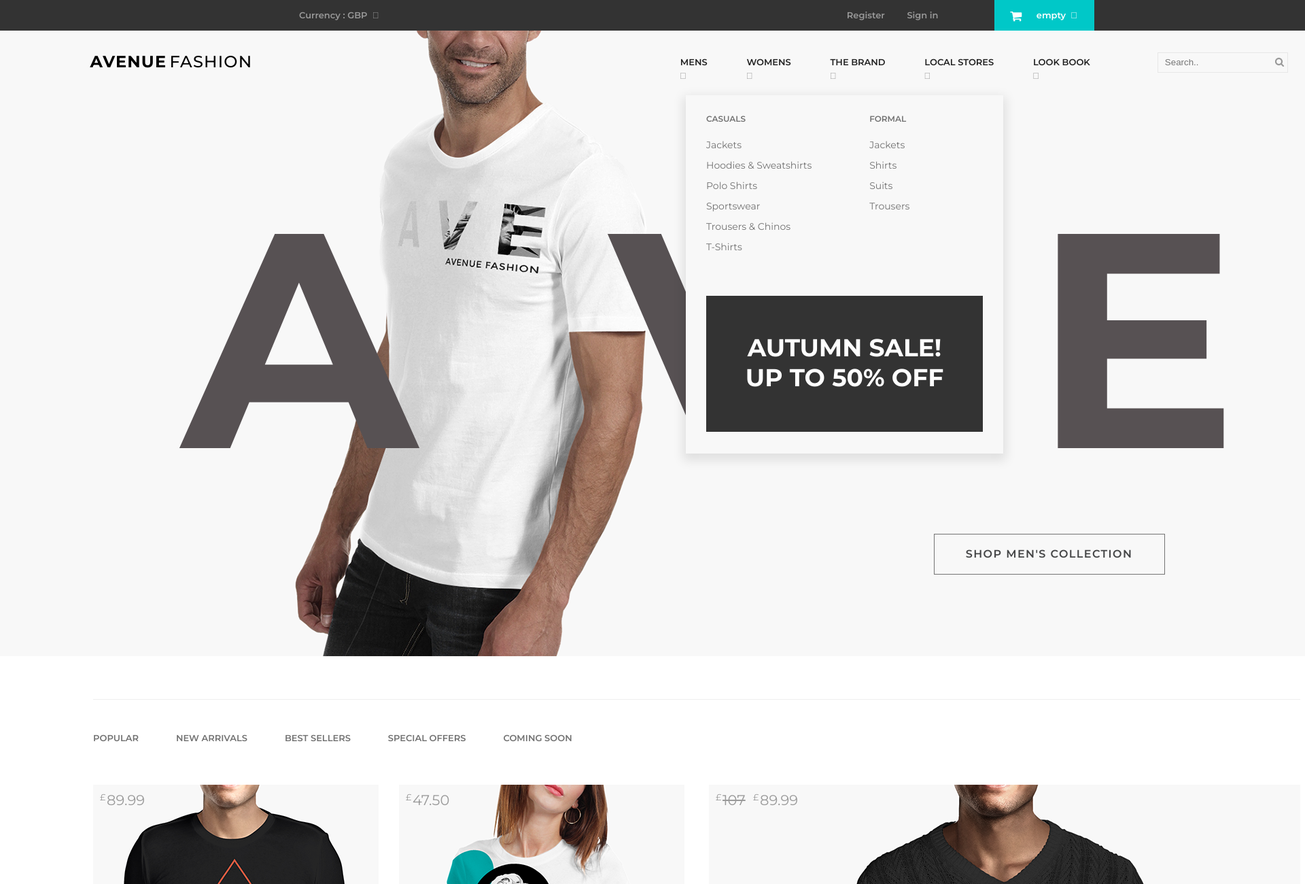
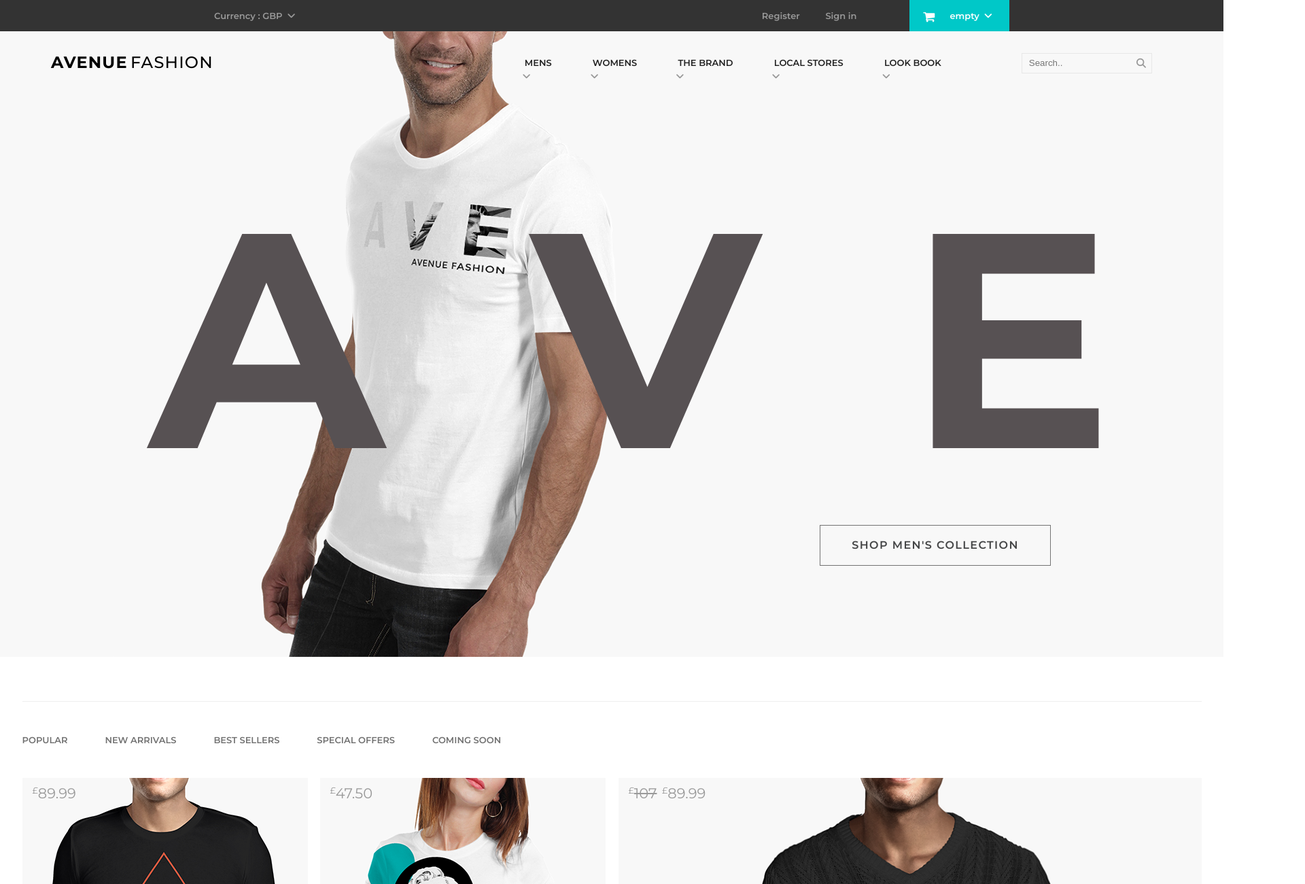
Before and after one commit to leminam/ave, a plain HTML site: page index.html in a window 1280 px wide. Shown: the top 1300 px of the page at 68% size, 1920 px wide, since content can reach past the window. Drawn offline with Linux system fonts and the light colour scheme.

Commit message:
update index page

```diff
--- a/index.html
+++ b/index.html
@@ -6,30 +6,37 @@
 <link href="main_ave.css" rel="stylesheet" type="text/css">
 <link href="https://fonts.googleapis.com/css?family=Montserrat:300,400,500,600,700" rel="stylesheet">
 <link href="https://fonts.googleapis.com/css?family=Roboto:300,400,500,600,700" rel="stylesheet">
+<link rel="stylesheet" href="https://github.com/FortAwesome/Font-Awesome/blob/master/css/font-awesome.css" rel="stylesheet">
 </head>
 <body>
 <div class="l-layout">
  <div class="header">
     <div class="header__top">
+      <div class="header__top-options">
+        <div class="header__top-currency">
+          <a class="header__top-link" href="index.html"><span class="header__top-text">Currency : GBP</span></a>
+        </div>
         <div class="header__top-wrapper">
-        <div class="header__top-money"><a class="header__top-link" href="index.html">Currency : GBP &nbsp;</a></div>
-         <div class="header__top-union">
-          <div class="header__top-reg">
+          <div class="header__top-actions">
             <a class="header__top-link" href="index.html">Register</a>
           </div>
-         <div class="header__top-sign">
+          <div class="header__top-actions">
             <a class="header__top-link" href="index.html">Sign in</a>
          </div>
          <div class="header__top-cart">
-          <a class="header__top-link header__top-link_cart" href="index.html"><img class="header__top-img" src="img/icons/cart.png"><span class="header__top-empty">empty &nbsp;</span></a>
+           <a class="header__top-link header__top-link_cart" href="index.html">
+             <img class="header__top-img" src="img/icons/cart.png"><span class="header__top-empty">empty</span>
+          </a>
          </div>
         </div>
       </div>
     </div>
     <div class="menu">
      <div class="menu__top">
-       <div class="menu__logo"><span class="menu__logo-text menu__logo-text_bold">Avenue</span> <span class="menu__logo-text">Fashion</span>
+       <div class="menu__logo">
+         <span class="menu__logo-text menu__logo-text_bold">Avenue</span> <span class="menu__logo-text">Fashion</span>
        </div>
+       <div class="menu__nav-wrapper">
          <div class="menu__nav">
            <div class="menu__nav-list"><a href="index.html" class="menu__nav-link">Mens</a></div>
            <div class="menu__nav-list"><a href="index.html" class="menu__nav-link">Womens</a></div>
@@ -39,7 +46,8 @@
          </div>
          <div class="menu__search">
            <input type="text" placeholder="Search..">
-          <img class="menu__search-img" src="img/icons/search.png">
+           <button class="menu__search-button" type="submit"></button>
+         </div>
        </div>
      </div>
       <div class="menu__submenu">
@@ -65,13 +73,11 @@
             <span class="menu__submenu-sale">Autumn sale!</span><span class="menu__submenu-sale">up to 50% off</span>
         </div>
       </div>
+      <div class="menu__letter">
+        <span class="menu__letter-name">A V E</span>
+      </div>
       <div class="menu__mens-wrapper">
         <a class="menu__mens-link" href="index.html"><div class="menu__mens"><span class="menu__mens-text">Shop men's collection</span></div></a>
-      </div>
-      <div class="menu__letter">
-        <span class="menu__letter-item">A</span>
-        <span class="menu__letter-item">v</span>
-        <span class="menu__letter-item">e</span>
       </div>
   </div>
  </div>
@@ -95,7 +101,9 @@
                   <a class="collection__lookbook-link" href="index.html"><span class="collection__lookbook-button collection__lookbook-button_compare"></span></a>
                 </div>
             </div>
+            <div class="collection__lookbook-cost">
               <span class="collection__lookbook-price collection__lookbook-price_sup">£</span><span class="collection__lookbook-price">89.99</span>
+            </div>
             <a class="collection__lookbook-link" href="index.html"><img class="collection__lookbook-img" src="img/lookbook1.png"></a>
           </div>
           <div class="collection__lookbook-item">
@@ -108,7 +116,9 @@
                   <a class="collection__lookbook-link" href="index.html"><span class="collection__lookbook-button collection__lookbook-button_compare"></span></a>
                 </div>
             </div>
+            <div class="collection__lookbook-cost">
               <span class="collection__lookbook-price collection__lookbook-price_sup">£</span><span class="collection__lookbook-price">47.50</span>
+            </div>
             <a class="collection__lookbook-link" href="index.html"><img class="collection__lookbook-img" src="img/lookbook2.png"></a>
           </div>
           <div class="collection__lookbook-item">
@@ -121,7 +131,9 @@
                   <a class="collection__lookbook-link" href="index.html"><span class="collection__lookbook-button collection__lookbook-button_compare"></span></a>
                 </div>
             </div>
+            <div class="collection__lookbook-cost">
               <span class="collection__lookbook-price collection__lookbook-price_sup">£</span><span class="collection__lookbook-price">69.95</span>
+            </div>
             <a class="collection__lookbook-link" href="index.html"><img class="collection__lookbook-img" src="img/lookbook4.png"></a>
           </div>
         </div>
@@ -136,8 +148,10 @@
                   <a class="collection__lookbook-link" href="index.html"><span class="collection__lookbook-button collection__lookbook-button_compare"></span></a>
                 </div>
             </div>
-              <span class="collection__lookbook-price collection__lookbook-price_sup">£</span><span class="collection__lookbook-price collection__lookbook-price_line">107</span>
-                <span class="collection__lookbook-price collection__lookbook-price_sup collection__lookbook-price_sign">£</span><span class="collection__lookbook-price collection__lookbook-price_better">89.99</span>
+            <div class="collection__lookbook-cost">
+              <span class="collection__lookbook-price collection__lookbook-price_sup">£</span><span class="collection__lookbook-price collection__lookbook-price_discount">107</span>
+              <span class="collection__lookbook-price collection__lookbook-price_sup">&nbsp;£</span><span class="collection__lookbook-price">89.99</span>
+            </div>
             <a class="collection__lookbook-link" href="index.html"><img class="collection__lookbook-img" src="img/lookbook3.png"></a>
           </div>
           <div class="collection__lookbook-item">
@@ -150,7 +164,9 @@
                   <a class="collection__lookbook-link" href="index.html"><span class="collection__lookbook-button collection__lookbook-button_compare"></span></a>
                 </div>
             </div>
+            <div class="collection__lookbook-cost">
               <span class="collection__lookbook-price collection__lookbook-price_sup">£</span><span class="collection__lookbook-price">29.95</span>
+            </div>
             <a class="collection__lookbook-link" href="index.html"><img class="collection__lookbook-img" src="img/lookbook5.png"></a>
           </div>
           <div class="collection__lookbook-item">
@@ -163,14 +179,18 @@
                   <a class="collection__lookbook-link" href="index.html"><span class="collection__lookbook-button collection__lookbook-button_compare"></span></a>
                 </div>
             </div>
+            <div class="collection__lookbook-cost">
               <span class="collection__lookbook-price collection__lookbook-price_sup">£</span><span class="collection__lookbook-price">34.79</span>
+            </div>
             <a class="collection__lookbook-link" href="index.html"><img class="collection__lookbook-img" src="img/lookbook6.png"></a>
           </div>
         </div>
      </div>
  </div>
   <div class="lookbook">
-    <div class="lookbook__item lookbook__item_mens">
+    <div class="lookbook__item">
+      <img class="lookbook__item-img" src="img/mens-lookbook.png">
+        <div class="lookbook__item-text">
           <div class="lookbook__item-wrapper">
             <span class="lookbook__item-title lookbook__item-title_bold">men’s</span><span class="lookbook__item-title">lookbook</span>
           </div>
@@ -179,7 +199,10 @@
           </div>
           <a class="lookbook__item-link" href="index.html"><div class="lookbook__item-botton">view now</div></a>
         </div>
-    <div class="lookbook__item lookbook__item_womens">
+    </div>
+    <div class="lookbook__item">
+      <img class="lookbook__item-img" src="img/womens-lookbook.png">
+        <div class="lookbook__item-text">
           <div class="lookbook__item-wrapper">
             <span class="lookbook__item-title lookbook__item-title_bold">women’s</span><span class="lookbook__item-title">lookbook</span>
           </div>
@@ -188,14 +211,6 @@
           </div>
           <a class="lookbook__item-link" href="index.html"><div class="lookbook__item-botton">view now</div></a>
         </div>
-    <div class="lookbook__item lookbook__item_your">
-      <div class="lookbook__item-wrapper">
-        <span class="lookbook__item-title lookbook__item-title_bold">your</span><span class="lookbook__item-title">lookbook</span>
-      </div>
-      <div class="lookbook__item-wrapper">
-        <span class="lookbook__item-description">See an item you like and click the  button to add it to your lookbook where you can create your own perfect look. It’s like your own boutique!</span>
-      </div>
-      <a class="lookbook__item-link" href="index.html"><div class="lookbook__item-botton">view now</div></a>
     </div>
   </div>
   <div class="footer">
--- a/main_ave.css
+++ b/main_ave.css
@@ -9,7 +9,7 @@ time, mark, audio, video, span {
 }
 .l-layout {
   margin: 0 auto;
-  min-width: 2050px;
+  min-width: 1800px;
 }
 .header {
   font-family: 'Montserrat', sans-serif;
@@ -23,25 +23,27 @@ time, mark, audio, video, span {
   top: 0px;
   line-height: 45px;
 }
-.header__top-wrapper {
+.header__top-options {
   margin: 0 auto;
   width: 1170px;
 }
-.header__top-money {
+.header__top-currency {
   display: inline-block;
 }
-.header__top-union {
+.header__top-text::after {
+  content: "\f107";
+  font-family: FontAwesome;
+  color: #999999;
+  font-size: 14px;
+  padding-left: 7px;
+}
+.header__top-wrapper {
   float: right;
 }
-.header__top-reg {
+.header__top-actions {
   display: inline-block;
   text-align: left;
-  width: 85px;
-}
-.header__top-sign {
-  display: inline-block;
-  text-align: left;
-  width: 125px;
+  width: 90px;
 }
 .header__top-cart {
   background-color: #00c8c8;
@@ -50,6 +52,7 @@ time, mark, audio, video, span {
   display: inline-block;
   text-align: right;
   cursor: pointer;
+  margin-left: 30px;
 }
 .header__top-link {
   color: #999999;
@@ -59,12 +62,19 @@ time, mark, audio, video, span {
   color: white;
 }
 .header__top-empty {
-  padding: 0 25px 0 25px;
+  padding: 0 25px 0 15px;
+}
+.header__top-empty::after {
+  content: "\f107";
+  font-family: FontAwesome;
+  color: white;
+  font-size: 14px;
+  padding-left: 7px;
 }
 .header__top-img {
   position: relative;
   top: 7px;
-  left: 5px;
+  left: -5px;
 }
 .menu {
   background-color: #f8f8f8;
@@ -72,12 +82,12 @@ time, mark, audio, video, span {
   background-repeat: no-repeat;
   background-position: 20% 0;
   height: 920px;
+  margin-bottom: 65px;
 }
 .menu__top {
   line-height: 92px;
-  display: flex;
   margin: 0 auto;
-  width: 1785px;
+  width: 1650px;
 }
 .menu__logo-text {
   font-size: 24px;
@@ -86,11 +96,15 @@ time, mark, audio, video, span {
   letter-spacing: 1.2px;
 }
 .menu__logo {
-  flex: 1 1 245px;
-  justify-content: flex-end;
+  float: left;
+  display: inline-block;
 }
 .menu__logo-text_bold {
   font-weight: 700;
+}
+.menu__nav-wrapper {
+display: flex;
+justify-content: flex-end;
 }
 .menu__nav {
   text-transform: uppercase;
@@ -98,18 +112,24 @@ time, mark, audio, video, span {
   font-weight: 600;
   font-size: 13px;
   display: flex;
-  flex: 1 1 953px;
-  justify-content: flex-end;
 }
 .menu__nav-list {
-  margin-left: 48px;
+  margin-right: 48px;
+  position: relative;
 }
 .menu__nav-list::before {
-  content: "";
+  content: "\f107";
+  font-family: FontAwesome;
   color: #989898;
   position: relative;
   top: 20px;
   left: 9px;
+  font-size: 14px;
+}
+.menu__nav-list:hover .menu__submenu {
+  position: absolute;
+  display: block;
+  z-index: 3;
 }
 .menu__nav-link {
   text-decoration: none;
@@ -121,6 +141,21 @@ time, mark, audio, video, span {
 .menu__nav-link:hover {
   color: #00c8c8;
 }
+.menu__search-button {
+  position: relative;
+  top: 1px;
+  right: 33px;
+  cursor: pointer;
+  background-color: #f8f8f8;
+  border: none;
+  outline: none;
+}
+.menu__search-button:before {
+  content: "\f002";
+  font-family: FontAwesome;
+  color: #989898;
+  font-size: 14px;
+}
 input[type="text"] {
   background-color: #f8f8f8;
   width: 170px;
@@ -128,7 +163,7 @@ input[type="text"] {
   border: 1px solid #e7e7e7;
   color: #989898;
   padding: 0 10px 0 10px;
-  margin-left: 99px;
+  margin-left: 70px;
 }
 input[type="text"]:focus::-webkit-input-placeholder {
   color: transparent;
@@ -136,22 +171,11 @@ input[type="text"]:focus::-webkit-input-placeholder {
 input[type="text"]:focus {
   outline: none;
 }
-.menu__search {
-  flex: 1 1 177px;
-}
-.menu__search-img {
-  position: relative;
-  top: 5px;
-  right: 25px;
-}
 .menu__submenu {
+  display: none;
   background-color: #f8f8f8;
   width: 467px;
   height: 527px;
-  margin-left: auto;
-  z-index: 3;
-  position: relative;
-  margin-right: 28%;
   padding: 30px 30px 30px 30px;
   box-sizing: border-box;
   box-shadow: 0 6px 15px 4px rgba(0,0,0,0.1);
@@ -209,12 +233,8 @@ input[type="text"]:focus {
   font-size: 450px;
   font-weight: 700;
   text-transform: uppercase;
-  position: relative;
-  z-index: 2;
-  top: -67.6%;
-  display: flex;
-  justify-content: space-between;
-  padding: 0 229px 0 268px;
+  letter-spacing: 45px;
+  margin: 85px 0 0 220px;
 }
 .menu__mens {
   font-size: 16px;
@@ -226,7 +246,6 @@ input[type="text"]:focus {
   display: inline-block;
   width: 340px;
   height: 60px;
-  margin-top: 118px;
   text-align: center;
 }
 .menu__mens-wrapper {
@@ -244,9 +263,10 @@ input[type="text"]:focus {
   line-height: 57px;
 }
 .collection {
-  margin: 63px 137px 63px 137px;
-  border-top: 1.5px solid #eeeeee;
-  border-bottom: 1.5px solid #eeeeee;
+  width: 1735px;
+  margin: 0 auto;
+  border-top: 1px solid #eeeeee;
+  border-bottom: 1px solid #eeeeee;
   padding-bottom: 46px;
   font-family: 'Montserrat', sans-serif;
 }
@@ -277,7 +297,7 @@ input[type="text"]:focus {
   justify-content: space-between;
 }
 .collection__lookbook-column1 {
-  width: 870px;
+  width: 858px;
   display: flex;
   align-items: flex-start;
   flex-flow: row wrap;
@@ -285,39 +305,36 @@ input[type="text"]:focus {
   justify-content: space-between;
 }
 .collection__lookbook-column2 {
-  width: 870px;
+  width: 858px;
   display: flex;
   align-items: flex-start;
   flex-flow: row wrap;
   float: right;
   justify-content: space-between;
 }
+.collection__lookbook-img {
+  width: 100%;
+}
+.collection__lookbook-cost {
+  position: absolute;
+  top: 10px;
+  left: 15px;
+}
 .collection__lookbook-price {
   color: #9a9a9a;
   font-size: 21px;
   font-weight: 400;
-  position: absolute;
-  top: 10px;
-  left: 20px;
-  display: inline-block;
 }
 .collection__lookbook-price_sup {
   font-size: 13px;
   vertical-align: top;
-  left: 10px;
 }
-.collection__lookbook-price_line {
+.collection__lookbook-price_discount {
   text-decoration: line-through;
 }
-.collection__lookbook-price_better {
-  left: 75px;
-}
-.collection__lookbook-price_sign {
-  left: 65px;
-}
 .collection__lookbook-item {
-  margin: 13px 0 13px 0;
   position: relative;
+  margin-bottom: 15px;
 }
 .collection__lookbook-item:hover .collection__lookbook-description {
   box-shadow: 0 0 15px 1px rgba(0,0,0,0.1);
@@ -337,14 +354,14 @@ input[type="text"]:focus {
   color: #9a9a9a;
   text-align: center;
   box-sizing: border-box;
-  padding: 0 11% 0 11%;
+  padding: 0 10% 0 10%;
 }
 .collection__lookbook-title {
   display: inline-block;
   font-size: 13px;
   text-transform: uppercase;
   font-weight: 600;
-  line-height: 50px;
+  line-height: 45px;
 }
 .collection__lookbook-info {
   display: inline-block;
@@ -378,31 +395,24 @@ input[type="text"]:focus {
 }
 .lookbook {
   font-family: 'Montserrat', sans-serif;
-  display: flex;
-  justify-content: flex-start;
-  margin-bottom: 125px;
+  padding-bottom: 100px;
   color: #575153;
   box-sizing: border-box;
+  justify-content: center;
+  display: flex;
+}
+.lookbook__item-text {
+  position: absolute;
+  top: 75px;
+  right: 35px;
 }
 .lookbook__item {
-  flex: 1;
-  background-repeat: no-repeat;
-  height: 530px;
-  padding: 89px 50px 0 290px;
+  width: 663px;
   box-sizing: border-box;
   vertical-align: middle;
   text-align: right;
-}
-.lookbook__item_mens {
-  background-image: url(img/mens-lookbook.png);
-  margin-right: 30px;
-}
-.lookbook__item_womens {
-  background-image: url(img/womens-lookbook.png);
-  margin-right: 30px;
-}
-.lookbook__item_your {
-  background-image: url(img/your-lookbook.png);
+  position: relative;
+  margin: 65px 20px 0 20px;
 }
 .lookbook__item-title {
   font-size: 48px;
@@ -422,6 +432,7 @@ input[type="text"]:focus {
 }
 .lookbook__item-wrapper {
   margin-bottom: 20px;
+  padding-left: 250px;
 }
 .lookbook__item-botton {
   color: #454647;
```
Lines whose indentation alone changed are shown as unchanged.
